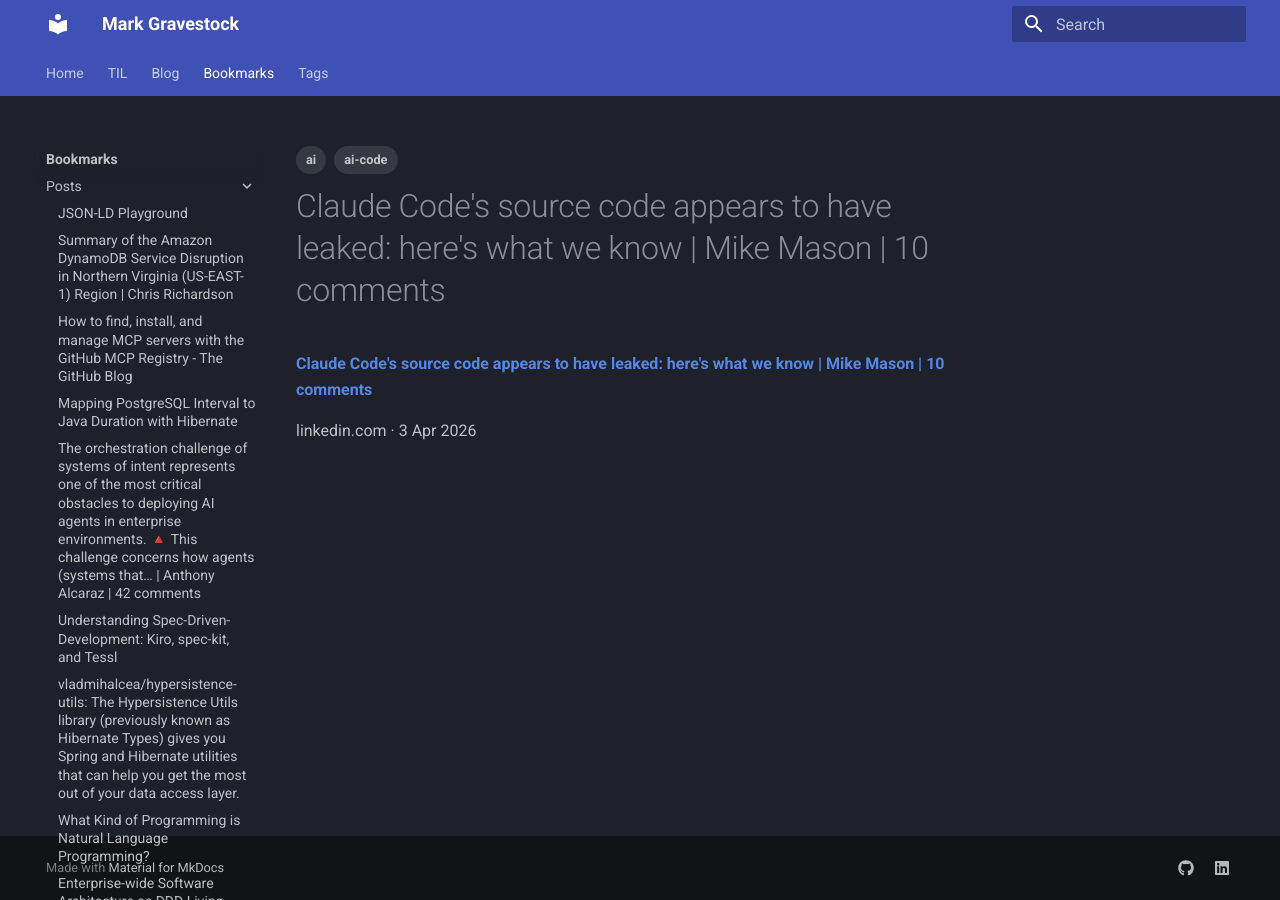
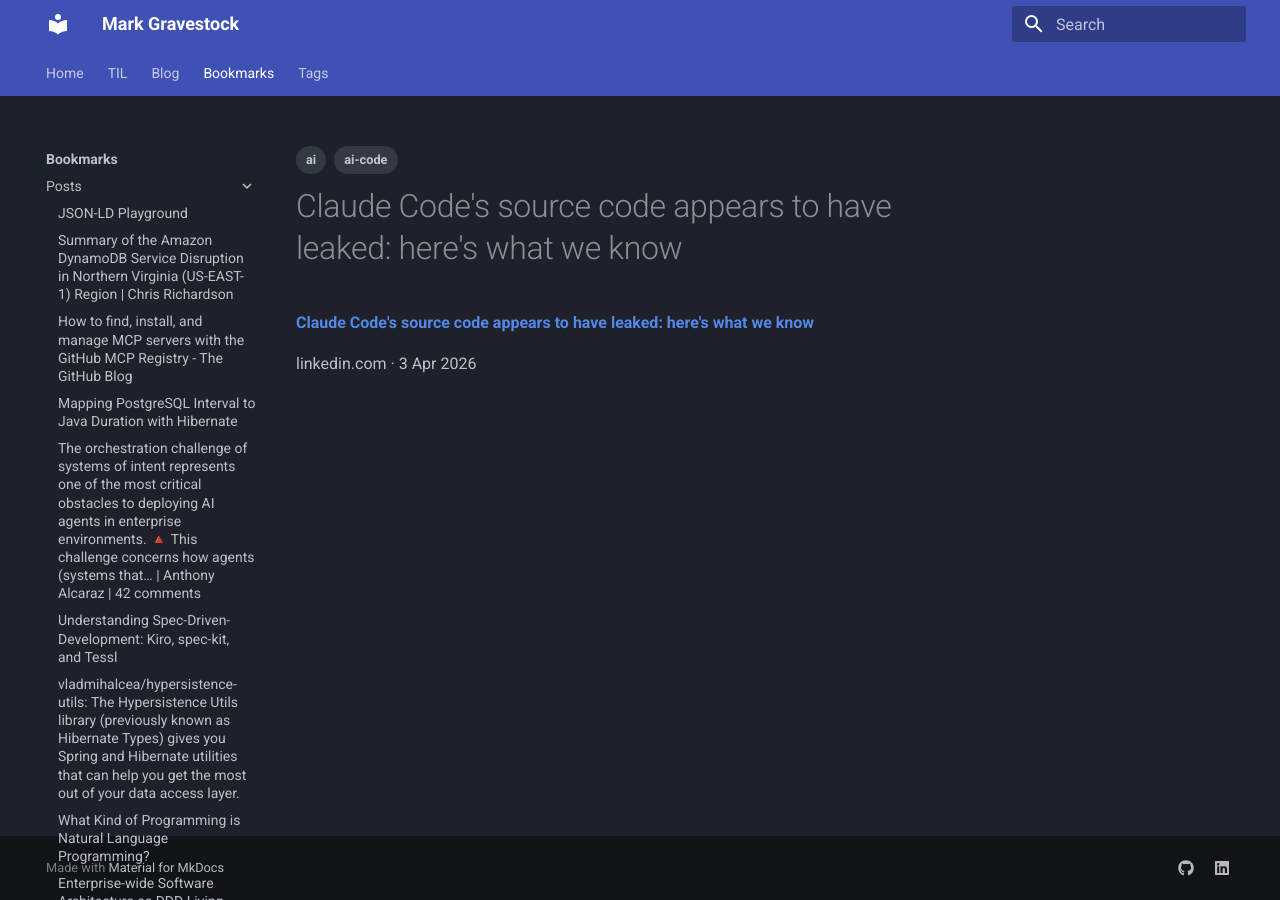
Before and after one commit to MarkGravestock/personal-site, an MkDocs documentation site: the page built from docs/bookmarks/posts/2026-04-03-claude-code-s-source-code-appears-to-have-leaked-h.md, in a window 1280 px wide. Built offline with MkDocs 1.6.1 and Material for MkDocs 9.7.7, drawn with Linux system fonts in a browser that asks for light colours.

Commit message:
chore: update bookmarks 2026-04-04

```diff
--- a/docs/bookmarks/index.md
+++ b/docs/bookmarks/index.md
@@ -13,11 +13,15 @@ A collection of useful things I've found on the web.
 
     `#ai-code` `#ai` · simonwillison.net · 4 Apr
 
+- **[How A.I. Helped One Man (and His Brother) Build a $1.8 Billion Company](posts/2026-04-03-how-a-i-helped-one-man-and-his-brother-build-a-1-8.md)**
+
+    nytimes.com · 3 Apr
+
 - **[How Does Naming Affect Language Models on Code Analysis Tasks](posts/2026-04-03-how-does-naming-affect-language-models-on-code-ana.md)**
 
     `#ai` `#ai-code` · scirp.org · 3 Apr
 
-- **[Claude Code's source code appears to have leaked: here's what we know | Mike Mason | 10 comments](posts/2026-04-03-claude-code-s-source-code-appears-to-have-leaked-h.md)**
+- **[Claude Code's source code appears to have leaked: here's what we know](posts/2026-04-03-claude-code-s-source-code-appears-to-have-leaked-h.md)**
 
     `#ai-code` `#ai` · linkedin.com · 3 Apr
 
--- a/docs/bookmarks/posts/2026-04-03-claude-code-s-source-code-appears-to-have-leaked-h.md
+++ b/docs/bookmarks/posts/2026-04-03-claude-code-s-source-code-appears-to-have-leaked-h.md
@@ -1,11 +1,11 @@
 ---
-title: "Claude Code's source code appears to have leaked: here's what we know | Mike Mason | 10 comments"
+title: "Claude Code's source code appears to have leaked: here's what we know"
 date: 2026-04-03
 tags:
   - ai-code
   - ai
 ---
 
-**[Claude Code's source code appears to have leaked: here's what we know | Mike Mason | 10 comments](https://www.linkedin.com/feed/update/urn:li:activity:7445170297365803008/?dashCommentUrn=urn%3Ali%3Afsd_comment%3A%287445451683880488960%2Curn%3Ali%3Aactivity%3A7445170297365803008%29)**
+**[Claude Code's source code appears to have leaked: here's what we know](https://www.linkedin.com/feed/update/urn:li:activity:7445170297365803008/?dashCommentUrn=urn%3Ali%3Afsd_comment%3A%287445451683880488960%2Curn%3Ali%3Aactivity%3A7445170297365803008%29)**
 
 linkedin.com · 3 Apr 2026
--- /dev/null
+++ b/docs/bookmarks/posts/2026-04-03-how-a-i-helped-one-man-and-his-brother-build-a-1-8.md
@@ -0,0 +1,10 @@
+---
+title: "How A.I. Helped One Man (and His Brother) Build a $1.8 Billion Company"
+date: 2026-04-03
+---
+
+**[How A.I. Helped One Man (and His Brother) Build a $1.8 Billion Company](https://www.nytimes.com/2026/04/02/technology/ai-billion-dollar-company-medvi.html?smid=nytcore-android-share)**
+
+nytimes.com · 3 Apr 2026
+
+> The backbone seems to be an outsourced service that does the heavy lifting of providing the GLP-1 drugs
```
Also changed, not shown: docs/bookmarks/posts/2026-04-04-quoting-greg-kroah-hartman.md (+1 -1 lines).
